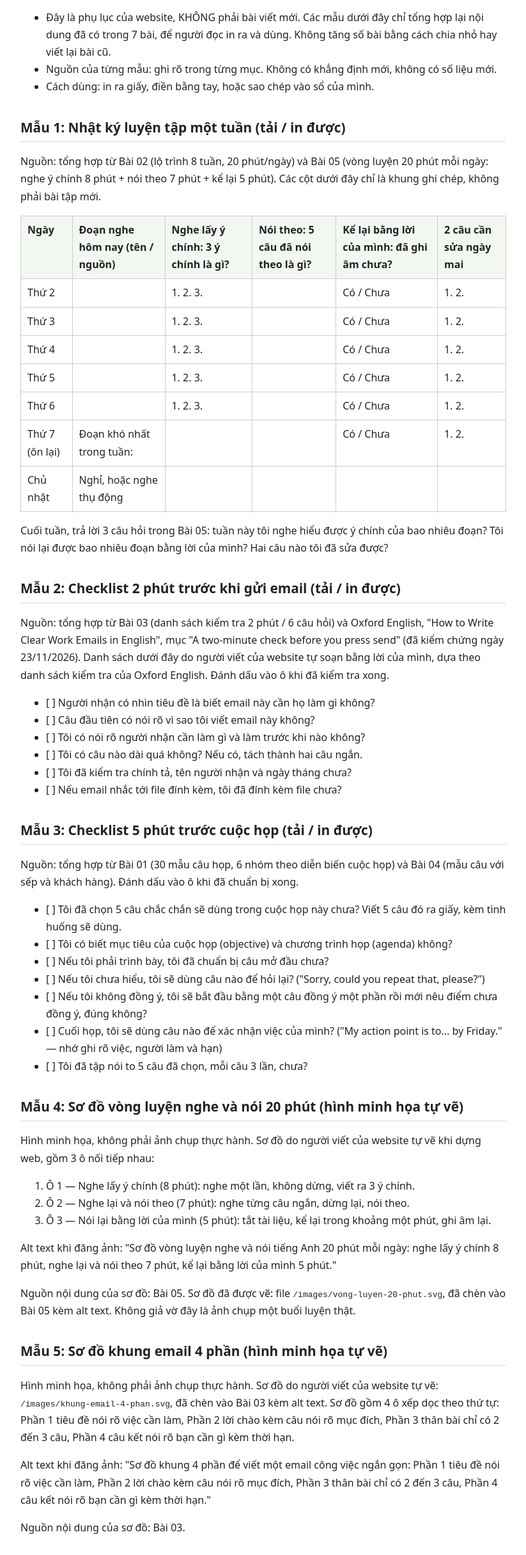
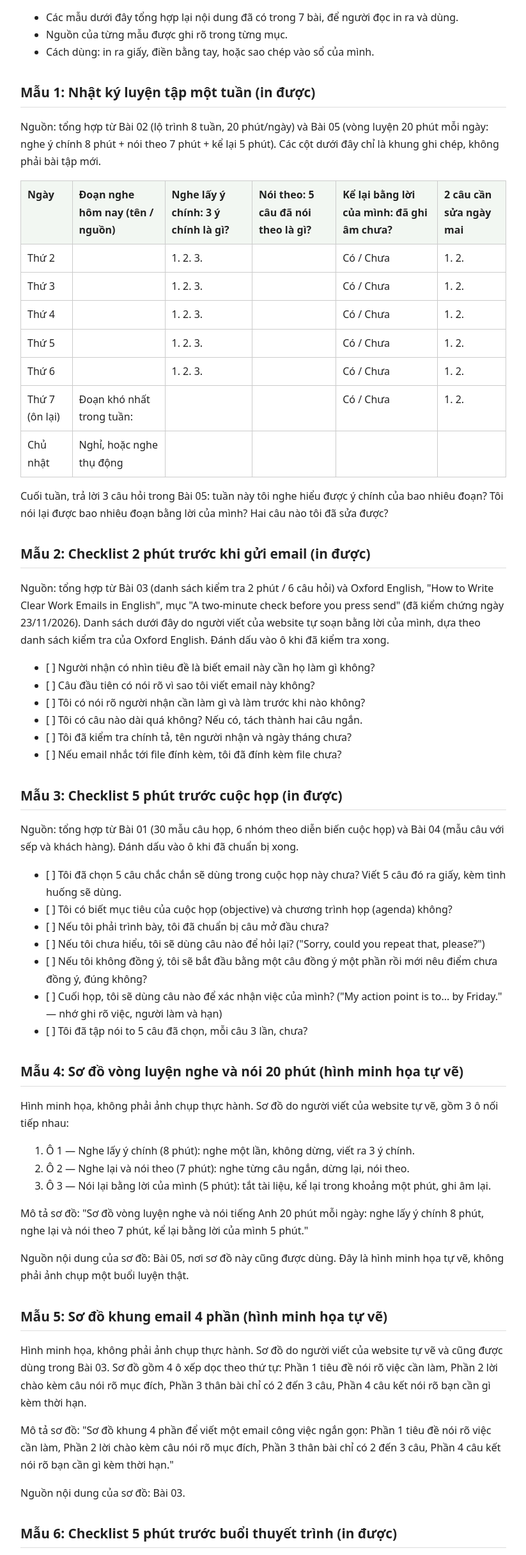
Before and after one commit to nguyentrungduc01092000-tech/tieng-anh-cong-so, a plain HTML site: page phu-luc-mau-bieu/index.html in a window 1280 px wide. Shown: the part 153-2583 px from the top of the page at 64% size, without its empty margins (228-1051 px from the left). Drawn offline with Linux system fonts and the light colour scheme.

Commit message:
Website #03 Tieng Anh cong so (68.id.vn): don dep giu cho — Lien he + Phu luc mau bieu (10 cho)

```diff
--- a/phu-luc-mau-bieu/index.html
+++ b/phu-luc-mau-bieu/index.html
@@ -26,11 +26,11 @@ footer{border-top:1px solid #ddd;margin-top:48px;padding-top:16px;font-size:.9re
 <main>
 <h1>Mẫu in được</h1>
 <ul>
-<li>Đây là phụ lục của website, KHÔNG phải bài viết mới. Các mẫu dưới đây chỉ tổng hợp lại nội dung đã có trong 7 bài, để người đọc in ra và dùng. Không tăng số bài bằng cách chia nhỏ hay viết lại bài cũ.</li>
-<li>Nguồn của từng mẫu: ghi rõ trong từng mục. Không có khẳng định mới, không có số liệu mới.</li>
+<li>Các mẫu dưới đây tổng hợp lại nội dung đã có trong 7 bài, để người đọc in ra và dùng.</li>
+<li>Nguồn của từng mẫu được ghi rõ trong từng mục.</li>
 <li>Cách dùng: in ra giấy, điền bằng tay, hoặc sao chép vào sổ của mình.</li>
 </ul>
-<h2>Mẫu 1: Nhật ký luyện tập một tuần (tải / in được)</h2>
+<h2>Mẫu 1: Nhật ký luyện tập một tuần (in được)</h2>
 <p>Nguồn: tổng hợp từ Bài 02 (lộ trình 8 tuần, 20 phút/ngày) và Bài 05 (vòng luyện 20 phút mỗi ngày: nghe ý chính 8 phút + nói theo 7 phút + kể lại 5 phút). Các cột dưới đây chỉ là khung ghi chép, không phải bài tập mới.</p>
 <div class="table-wrap"><table>
 <thead>
@@ -103,7 +103,7 @@ footer{border-top:1px solid #ddd;margin-top:48px;padding-top:16px;font-size:.9re
 </tbody>
 </table></div>
 <p>Cuối tuần, trả lời 3 câu hỏi trong Bài 05: tuần này tôi nghe hiểu được ý chính của bao nhiêu đoạn? Tôi nói lại được bao nhiêu đoạn bằng lời của mình? Hai câu nào tôi đã sửa được?</p>
-<h2>Mẫu 2: Checklist 2 phút trước khi gửi email (tải / in được)</h2>
+<h2>Mẫu 2: Checklist 2 phút trước khi gửi email (in được)</h2>
 <p>Nguồn: tổng hợp từ Bài 03 (danh sách kiểm tra 2 phút / 6 câu hỏi) và Oxford English, "How to Write Clear Work Emails in English", mục "A two-minute check before you press send" (đã kiểm chứng ngày 23/11/2026). Danh sách dưới đây do người viết của website tự soạn bằng lời của mình, dựa theo danh sách kiểm tra của Oxford English. Đánh dấu vào ô khi đã kiểm tra xong.</p>
 <ul>
 <li>[ ] Người nhận có nhìn tiêu đề là biết email này cần họ làm gì không?</li>
@@ -113,7 +113,7 @@ footer{border-top:1px solid #ddd;margin-top:48px;padding-top:16px;font-size:.9re
 <li>[ ] Tôi đã kiểm tra chính tả, tên người nhận và ngày tháng chưa?</li>
 <li>[ ] Nếu email nhắc tới file đính kèm, tôi đã đính kèm file chưa?</li>
 </ul>
-<h2>Mẫu 3: Checklist 5 phút trước cuộc họp (tải / in được)</h2>
+<h2>Mẫu 3: Checklist 5 phút trước cuộc họp (in được)</h2>
 <p>Nguồn: tổng hợp từ Bài 01 (30 mẫu câu họp, 6 nhóm theo diễn biến cuộc họp) và Bài 04 (mẫu câu với sếp và khách hàng). Đánh dấu vào ô khi đã chuẩn bị xong.</p>
 <ul>
 <li>[ ] Tôi đã chọn 5 câu chắc chắn sẽ dùng trong cuộc họp này chưa? Viết 5 câu đó ra giấy, kèm tình huống sẽ dùng.</li>
@@ -125,19 +125,19 @@ footer{border-top:1px solid #ddd;margin-top:48px;padding-top:16px;font-size:.9re
 <li>[ ] Tôi đã tập nói to 5 câu đã chọn, mỗi câu 3 lần, chưa?</li>
 </ul>
 <h2>Mẫu 4: Sơ đồ vòng luyện nghe và nói 20 phút (hình minh họa tự vẽ)</h2>
-<p>Hình minh họa, không phải ảnh chụp thực hành. Sơ đồ do người viết của website tự vẽ khi dựng web, gồm 3 ô nối tiếp nhau:</p>
+<p>Hình minh họa, không phải ảnh chụp thực hành. Sơ đồ do người viết của website tự vẽ, gồm 3 ô nối tiếp nhau:</p>
 <ol>
 <li>Ô 1 — Nghe lấy ý chính (8 phút): nghe một lần, không dừng, viết ra 3 ý chính.</li>
 <li>Ô 2 — Nghe lại và nói theo (7 phút): nghe từng câu ngắn, dừng lại, nói theo.</li>
 <li>Ô 3 — Nói lại bằng lời của mình (5 phút): tắt tài liệu, kể lại trong khoảng một phút, ghi âm lại.</li>
 </ol>
-<p>Alt text khi đăng ảnh: "Sơ đồ vòng luyện nghe và nói tiếng Anh 20 phút mỗi ngày: nghe lấy ý chính 8 phút, nghe lại và nói theo 7 phút, kể lại bằng lời của mình 5 phút."</p>
-<p>Nguồn nội dung của sơ đồ: Bài 05. Sơ đồ đã được vẽ: file <code>/images/vong-luyen-20-phut.svg</code>, đã chèn vào Bài 05 kèm alt text. Không giả vờ đây là ảnh chụp một buổi luyện thật.</p>
+<p>Mô tả sơ đồ: "Sơ đồ vòng luyện nghe và nói tiếng Anh 20 phút mỗi ngày: nghe lấy ý chính 8 phút, nghe lại và nói theo 7 phút, kể lại bằng lời của mình 5 phút."</p>
+<p>Nguồn nội dung của sơ đồ: Bài 05, nơi sơ đồ này cũng được dùng. Đây là hình minh họa tự vẽ, không phải ảnh chụp một buổi luyện thật.</p>
 <h2>Mẫu 5: Sơ đồ khung email 4 phần (hình minh họa tự vẽ)</h2>
-<p>Hình minh họa, không phải ảnh chụp thực hành. Sơ đồ do người viết của website tự vẽ: <code>/images/khung-email-4-phan.svg</code>, đã chèn vào Bài 03 kèm alt text. Sơ đồ gồm 4 ô xếp dọc theo thứ tự: Phần 1 tiêu đề nói rõ việc cần làm, Phần 2 lời chào kèm câu nói rõ mục đích, Phần 3 thân bài chỉ có 2 đến 3 câu, Phần 4 câu kết nói rõ bạn cần gì kèm thời hạn.</p>
-<p>Alt text khi đăng ảnh: "Sơ đồ khung 4 phần để viết một email công việc ngắn gọn: Phần 1 tiêu đề nói rõ việc cần làm, Phần 2 lời chào kèm câu nói rõ mục đích, Phần 3 thân bài chỉ có 2 đến 3 câu, Phần 4 câu kết nói rõ bạn cần gì kèm thời hạn."</p>
+<p>Hình minh họa, không phải ảnh chụp thực hành. Sơ đồ do người viết của website tự vẽ và cũng được dùng trong Bài 03. Sơ đồ gồm 4 ô xếp dọc theo thứ tự: Phần 1 tiêu đề nói rõ việc cần làm, Phần 2 lời chào kèm câu nói rõ mục đích, Phần 3 thân bài chỉ có 2 đến 3 câu, Phần 4 câu kết nói rõ bạn cần gì kèm thời hạn.</p>
+<p>Mô tả sơ đồ: "Sơ đồ khung 4 phần để viết một email công việc ngắn gọn: Phần 1 tiêu đề nói rõ việc cần làm, Phần 2 lời chào kèm câu nói rõ mục đích, Phần 3 thân bài chỉ có 2 đến 3 câu, Phần 4 câu kết nói rõ bạn cần gì kèm thời hạn."</p>
 <p>Nguồn nội dung của sơ đồ: Bài 03.</p>
-<h2>Mẫu 6: Checklist 5 phút trước buổi thuyết trình (tải / in được)</h2>
+<h2>Mẫu 6: Checklist 5 phút trước buổi thuyết trình (in được)</h2>
 <p>Nguồn: tổng hợp từ Bài 06 (khung thuyết trình 3 phần, cách tập nói, xử lý khi run, trả lời câu hỏi) và Oxford English, "How to Give a Short Presentation in English" (đã kiểm chứng ngày 23/11/2026). Đánh dấu vào ô khi đã chuẩn bị xong.</p>
 <ul>
 <li>[ ] Tôi đã viết thông điệp một câu của bài này chưa? (Sau bài này, người nghe sẽ nghĩ gì / làm gì?)</li>
@@ -150,7 +150,7 @@ footer{border-top:1px solid #ddd;margin-top:48px;padding-top:16px;font-size:.9re
 <li>[ ] Tôi đã chuẩn bị đáp án ngắn cho 3 câu hỏi mà người nghe có thể hỏi chưa?</li>
 <li>[ ] Tôi đã kiểm tra cách đọc của tên người, tên sản phẩm và từ khó trong bài chưa?</li>
 </ul>
-<h2>Mẫu 7: Mẫu ghi chú cuộc gọi (tải / in được)</h2>
+<h2>Mẫu 7: Mẫu ghi chú cuộc gọi (in được)</h2>
 <p>Nguồn: tổng hợp từ Bài 07 (khung 4 bước của một cuộc gọi công việc, cách đánh vần tên và xác nhận số, để lại lời nhắn, kết thúc cuộc gọi). In ra và điền trong lúc gọi, để sau cuộc gọi còn đối chiếu được.</p>
 <div class="table-wrap"><table>
 <thead>
```
Also changed, not shown: lien-he/index.html (+0 -1 lines).
